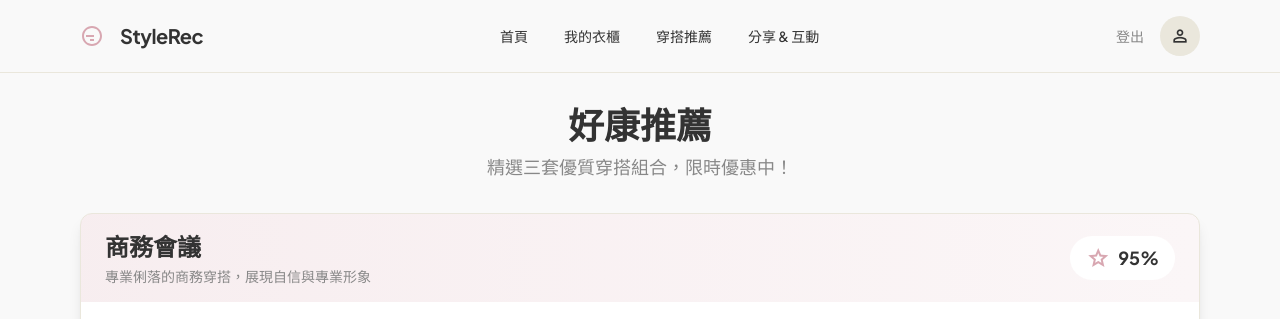
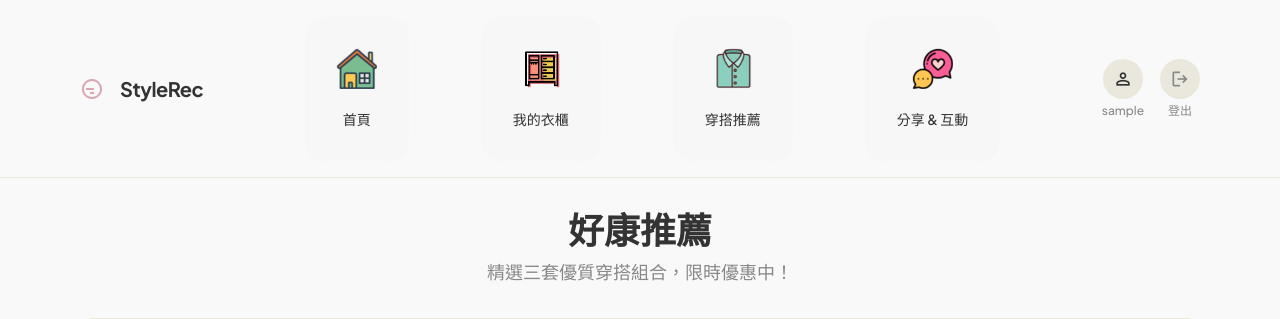
Before and after one commit to memory9802/AI-project, a Flask app: page /wardrobe/deals in a window 1280 px wide. Shown: the top 319 px of the page. Run offline with Flask 3, Linux system fonts and the light colour scheme; the visitor is signed in with stand-in values (Sample User, id 1); some libraries are stand-ins or nearby versions.

Commit message:
爬蟲net補充資料庫中的shoes和accessories(經過資料處理)，修改前端的一些介面

```diff
--- a/app/templates/deals.html
+++ b/app/templates/deals.html
@@ -64,6 +64,19 @@
         if (!data.authenticated) {
           const currentPath = window.location.pathname + window.location.search;
           window.location.href = `/login?next=${encodeURIComponent(currentPath)}`;
+        } else {
+          // 顯示使用者名稱
+          const userDisplay = document.getElementById('user-display');
+          if (userDisplay && data.user?.username) {
+            userDisplay.textContent = data.user.username;
+            userDisplay.classList.remove('hidden');
+          }
+          // 顯示登出區域
+          const logoutSection = document.getElementById('logout-section');
+          if (logoutSection) {
+            logoutSection.classList.remove('hidden');
+            logoutSection.classList.add('flex');
+          }
         }
       })
       .catch(error => {
@@ -88,16 +101,62 @@
             <h2 class="text-xl font-bold tracking-tight">StyleRec</h2>
           </div>
           <div class="hidden md:flex items-center gap-9">
+            <li class="cs-item">
+              <picture class="cs-icon-picture">
+                <img class="cs-icon" src="{{ url_for('static', filename='pic/png0.png') }}" decoding="async" alt="icon" width="40" height="40"
+                  aria-hidden="true">
+              </picture>
               <a class="text-sm font-medium hover:text-primary transition-colors" href="{{ url_for('home.index') }}">首頁</a>
+            </li>
+            <br>
+            <li class="cs-item">
+              <picture class="cs-icon-picture">
+                <img class="cs-icon" src="{{ url_for('static', filename='pic/png1.png') }}" decoding="async" alt="icon" width="40" height="40"
+                  aria-hidden="true">
+              </picture>
               <a class="text-sm font-medium hover:text-primary transition-colors" href="{{ url_for('wardrobe.wardrobe') }}">我的衣櫃</a>
+            </li>
+            <br>
+            <li class="cs-item">
+              <picture class="cs-icon-picture">
+                <img class="cs-icon" src="{{ url_for('static', filename='pic/png2.png') }}" decoding="async" alt="icon" width="40" height="40"
+                  aria-hidden="true">
+              </picture>
               <a class="text-sm font-medium hover:text-primary transition-colors" href="{{ url_for('recommendation.recommend') }}">穿搭推薦</a>
+            </li>
+            <br>
+            <li class="cs-item">
+              <picture class="cs-icon-picture">
+                <img class="cs-icon" src="{{ url_for('static', filename='pic/png3.png') }}" decoding="async" alt="icon" width="40" height="40"
+                  aria-hidden="true">
+              </picture>
               <a class="text-sm font-medium hover:text-primary transition-colors" href="{{ url_for('share.share') }}">分享 &amp; 互動</a>
+            </li>
           </div>
           <div class="flex items-center gap-4">
-            <a href="{{ url_for('home.clear_user_session') }}" class="text-sm font-medium text-subtle-light dark:text-subtle-dark hover:text-red-500 transition-colors" title="登出">登出</a>
-            <a href="{{ url_for('login.login') }}" class="flex max-w-[480px] cursor-pointer items-center justify-center overflow-hidden rounded-full h-10 w-10 bg-secondary-light dark:bg-secondary-dark hover:bg-primary/20 dark:hover:bg-primary/30 transition-colors" title="登入">
+            <!-- 使用者頭像與名稱 -->
+            <div class="flex flex-col items-center gap-1">
+              <a href="{{ url_for('login.login') }}"
+                class="flex max-w-[480px] cursor-pointer items-center justify-center overflow-hidden rounded-full h-10 w-10 bg-secondary-light dark:bg-secondary-dark hover:bg-primary/20 dark:hover:bg-primary/30 transition-colors"
+                title="登入">
                 <span class="material-symbols-outlined text-xl">person</span>
               </a>
+              <span id="user-display" class="hidden text-xs font-medium text-subtle-light dark:text-subtle-dark"></span>
+            </div>
+
+            <!-- 登出區域 -->
+            <div id="logout-section" class="hidden flex-col items-center gap-1">
+              <a id="logout-icon-btn" href="{{ url_for('home.clear_user_session') }}"
+                class="flex items-center justify-center h-10 w-10 rounded-full bg-secondary-light dark:bg-secondary-dark hover:bg-red-100 dark:hover:bg-red-900/30 transition-colors"
+                title="登出">
+                <span class="material-symbols-outlined text-xl text-subtle-light dark:text-subtle-dark hover:text-red-500">logout</span>
+              </a>
+              <span class="text-xs text-subtle-light dark:text-subtle-dark">登出</span>
+            </div>
+
+            <button class="md:hidden flex items-center justify-center h-10 w-10">
+              <span class="material-symbols-outlined text-2xl">menu</span>
+            </button>
           </div>
         </header>
 
```
Also changed, not shown: app/templates/home.html (+57 -9 lines), app/templates/recommendation.html (+20 -9 lines), app/templates/share.html (+15 -4 lines). Lines whose indentation alone changed are shown as unchanged.
